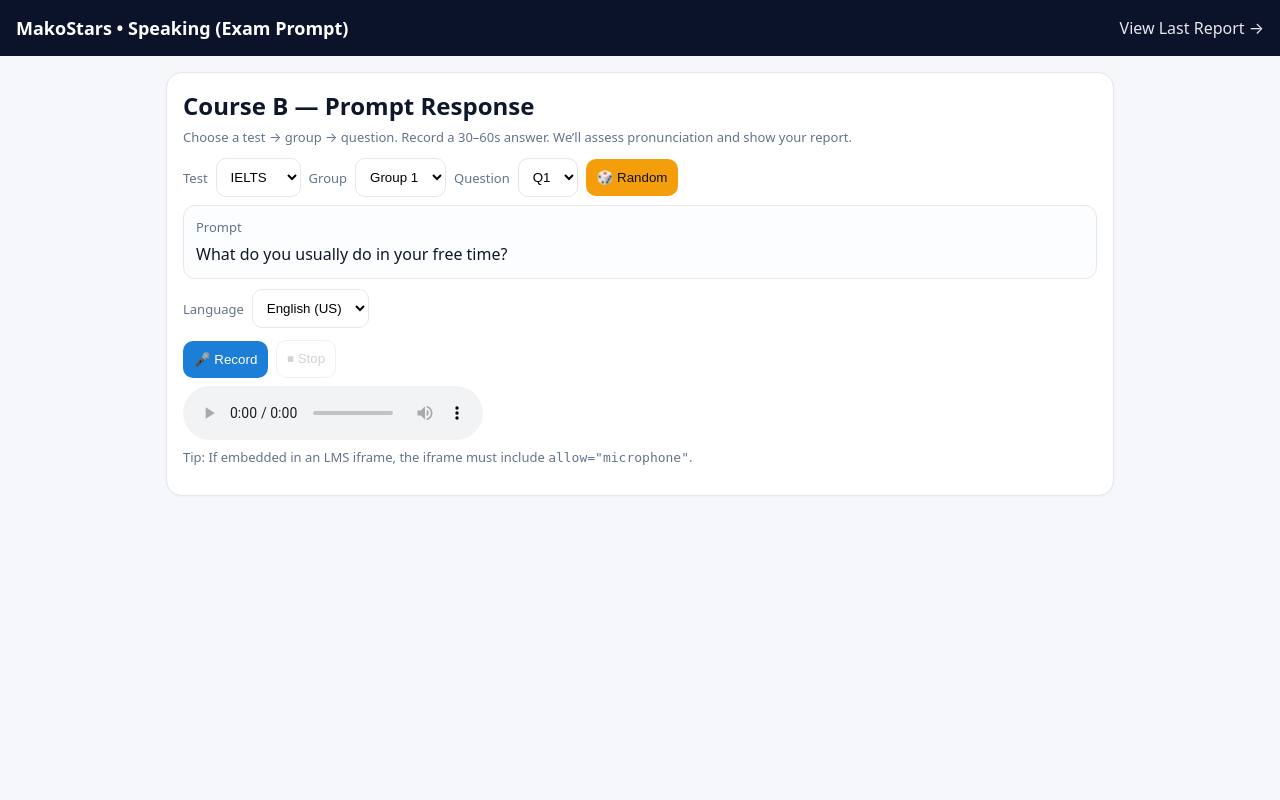
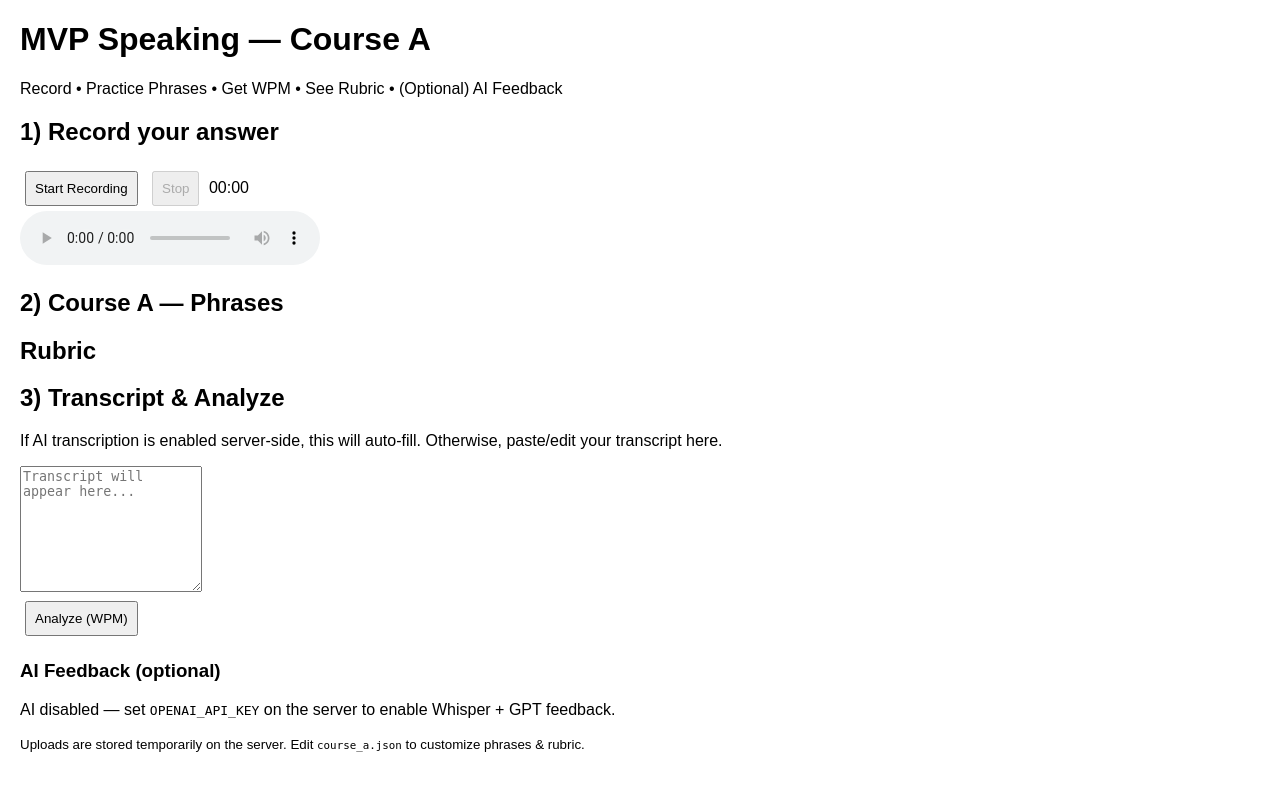
Before and after one commit to tokyo007/Speaking-App-v1, a Flask app: page / in a window 1280 px wide. Run offline with Flask 3, Linux system fonts and the light colour scheme.

Commit message:
Add files via upload

```diff
--- a/templates/index.html
+++ b/templates/index.html
@@ -1,90 +1,64 @@
-<!DOCTYPE html>
+<!doctype html>
 <html lang="en">
 <head>
-  <meta charset="UTF-8" />
-  <title>MVP Speaking App — Prompt (Exam Selection)</title>
-  <meta name="viewport" content="width=device-width, initial-scale=1" />
-  <style>
-    :root{
-      --brand-bg:#0b132b; --brand:#1c7ed6; --accent:#f59e0b;
-      --card:#ffffff; --ink:#0f172a; --muted:#64748b; --border:#e5e7eb;
-    }
-    *{box-sizing:border-box}
-    body{margin:0;font-family:system-ui,-apple-system,Segoe UI,Roboto,Arial,sans-serif;background:#f6f7fb;color:var(--ink)}
-    header{background:var(--brand-bg);color:#fff;padding:16px;display:flex;align-items:center;justify-content:space-between}
-    header h1{margin:0;font-size:18px}
-    header a{color:#fff;text-decoration:none;opacity:.9}
-    .wrap{max-width:980px;margin:16px auto;padding:0 16px}
-    .card{background:var(--card);border:1px solid var(--border);border-radius:16px;padding:16px;box-shadow:0 1px 2px rgba(0,0,0,.03)}
-    .row{display:flex;gap:8px;flex-wrap:wrap;align-items:center}
-    .muted{color:var(--muted);font-size:13px}
-    label{font-size:13px;color:var(--muted)}
-    select,button{border:1px solid var(--border);border-radius:10px;padding:10px;background:#fff}
-    button.primary{background:var(--brand);color:#fff;border-color:transparent}
-    button.warn{background:var(--accent);color:#111;border-color:transparent}
-    button:disabled{opacity:.6;cursor:not-allowed}
-    #promptBox{background:#fbfdff;border:1px solid var(--border);border-radius:12px;padding:12px}
-    audio{display:block;margin-top:8px}
-    @media (max-width:520px){
-      header h1{font-size:16px}
-      select,button{width:100%}
-    }
-  </style>
+  <meta charset="utf-8"/>
+  <meta name="viewport" content="width=device-width, initial-scale=1"/>
+  <title>MVP Speaking — Course A</title>
+  <link rel="stylesheet" href="/static/styles.css"/>
 </head>
 <body>
-  <header>
-    <h1>MakoStars • Speaking (Exam Prompt)</h1>
-    <a href="/report">View Last Report →</a>
+  <header class="wrap">
+    <h1>MVP Speaking — Course A</h1>
+    <p class="sub">Record • Practice Phrases • Get WPM • See Rubric • (Optional) AI Feedback</p>
   </header>
 
-  <main class="wrap">
+  <main class="wrap grid">
     <section class="card">
-      <h2 style="margin:0 0 6px">Course B — Prompt Response</h2>
-      <p class="muted" style="margin:0 0 12px">
-        Choose a test → group → question. Record a 30–60s answer. We’ll assess pronunciation and show your report.
-      </p>
+      <h2>1) Record your answer</h2>
+      <div id="recorder">
+        <button id="btnStart">Start Recording</button>
+        <button id="btnStop" disabled>Stop</button>
+        <span id="timer">00:00</span>
+      </div>
+      <audio id="player" controls></audio>
+      <div id="uploadStatus" class="muted"></div>
+      <input type="hidden" id="fileId"/>
+    </section>
 
-      <div class="row" style="margin-bottom:8px">
-        <label for="testType">Test</label>
-        <select id="testType" aria-label="Test type"></select>
+    <section class="card">
+      <h2>2) Course A — Phrases</h2>
+      <ul id="phrases"></ul>
+      <h2 style="margin-top:1rem;">Rubric</h2>
+      <div id="rubric"></div>
+    </section>
 
-        <label for="groupId">Group</label>
-        <select id="groupId" aria-label="Question group"></select>
-
-        <label for="questionId">Question</label>
-        <select id="questionId" aria-label="Question"></select>
-
-        <button id="randQ" class="warn" type="button" title="Random question">🎲 Random</button>
+    <section class="card">
+      <h2>3) Transcript & Analyze</h2>
+      <p class="muted">If AI transcription is enabled server-side, this will auto-fill. Otherwise, paste/edit your transcript here.</p>
+      <textarea id="transcript" rows="8" placeholder="Transcript will appear here..."></textarea>
+      <div class="actions">
+        <button id="btnAnalyze">Analyze (WPM)</button>
       </div>
-
-      <div id="promptBox">
-        <div class="muted" style="margin-bottom:6px">Prompt</div>
-        <div id="promptText" style="line-height:1.5"></div>
+      <div id="report" class="report"></div>
+      <div id="aiBlock" data-has-openai="{{ 'true' if has_openai else 'false' }}">
+        <h3>AI Feedback (optional)</h3>
+        {% if has_openai %}
+          <button id="btnAI">Get AI Feedback</button>
+          <pre id="aiOut"></pre>
+        {% else %}
+          <p class="muted">AI disabled — set <code>OPENAI_API_KEY</code> on the server to enable Whisper + GPT feedback.</p>
+        {% endif %}
       </div>
-
-      <div class="row" style="margin-top:10px">
-        <label for="lang">Language</label>
-        <select id="lang">
-          <option value="en-US">English (US)</option>
-          <option value="en-GB">English (UK)</option>
-        </select>
-      </div>
-
-      <div class="row" style="margin-top:12px">
-        <button id="recordBtn" class="primary" type="button">🎤 Record</button>
-        <button id="stopBtn" type="button" disabled>⏹ Stop</button>
-        <span id="status" class="muted"></span>
-      </div>
-
-      <audio id="playback" controls></audio>
-
-      <p class="muted" style="margin-top:8px">
-        Tip: If embedded in an LMS iframe, the iframe must include <code>allow="microphone"</code>.
-      </p>
     </section>
   </main>
 
-  <!-- Load AFTER the DOM so addEventListener finds the elements -->
-  <script src="/static/recorder.js?v=2025-08-10-3"></script>
+  <footer class="wrap muted">
+    <small>Uploads are stored temporarily on the server. Edit <code>course_a.json</code> to customize phrases & rubric.</small>
+  </footer>
+
+  <script>
+    window.COURSE_A = {{ course_a | tojson }};
+  </script>
+  <script src="/static/recorder.js"></script>
 </body>
 </html>
```
